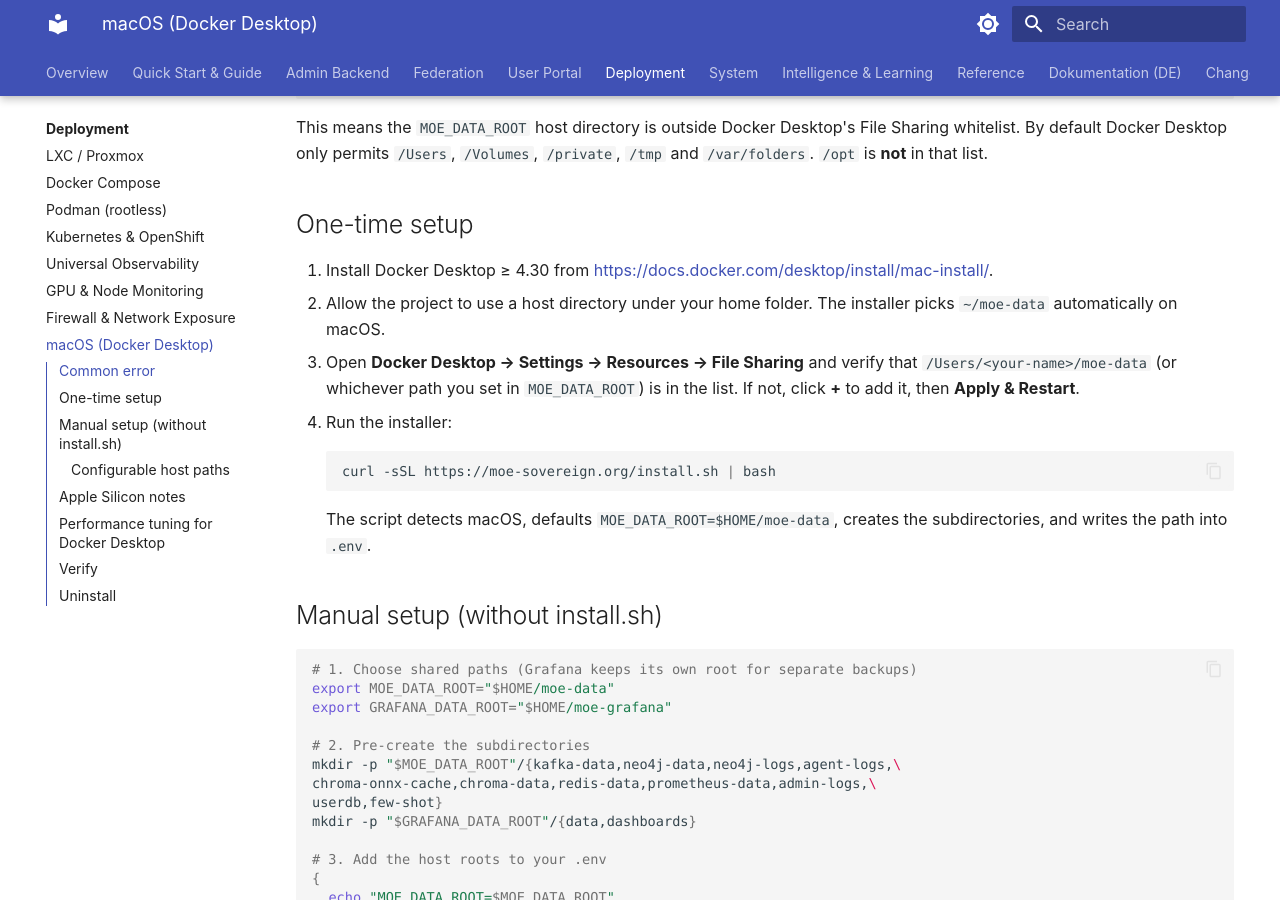
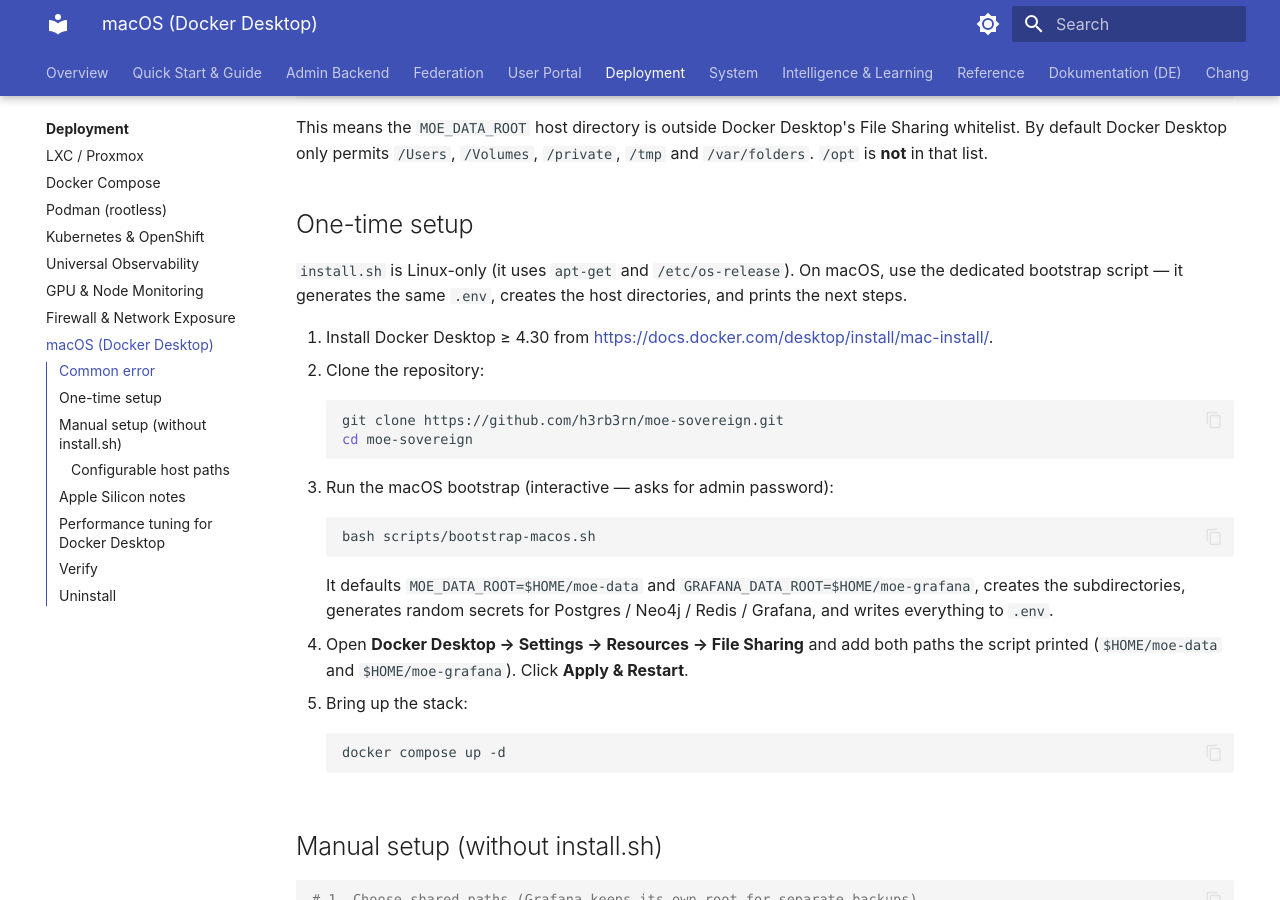
Before and after one commit to h3rb3rn/moe-sovereign, an MkDocs documentation site: the page built from docs/deployment/macos.md, in a window 1280 px wide and 900 px high, scrolled down 374 px. Built offline with MkDocs 1.6.1 and Material for MkDocs 9.7.7, drawn with Linux system fonts in a browser that asks for light colours; a script that is not in the unit is left out.

Commit message:
Fix macOS deployment: dozzle-init path + add bootstrap script
dozzle-init.sh wrote to a hardcoded /opt/moe-infra/dozzle-users.yml
which does not exist on macOS Docker Desktop. The script now writes
to $DOZZLE_USERS_FILE (default /data/dozzle-users.yml) and the
container bind-mount maps ${MOE_DATA_ROOT} to /data, decoupling the
in-container path from the host layout. Also passes
--root-user-action ignore to silence pip's root warning, and validates
that the output directory exists before writing.

install.sh remains Linux-only (apt-get / /etc/os-release). For macOS
users a new scripts/bootstrap-macos.sh generates the .env with random
secrets, creates the host directories under $HOME, preserves any
existing values across re-runs, and prints the File Sharing paths the
operator needs to whitelist.

docs/deployment/macos.md now points to bootstrap-macos.sh as the
official onboarding path.

````diff
--- a/docker-compose.yml
+++ b/docker-compose.yml
@@ -364,8 +364,10 @@
     restart: "no"
     env_file:
       - .env
+    environment:
+      DOZZLE_USERS_FILE: /data/dozzle-users.yml
     volumes:
-      - ${MOE_DATA_ROOT}:${MOE_DATA_ROOT}
+      - ${MOE_DATA_ROOT}:/data
       - ./scripts/dozzle-init.sh:/dozzle-init.sh:ro
     command: ["sh", "/dozzle-init.sh"]
 
--- a/docs/deployment/macos.md
+++ b/docs/deployment/macos.md
@@ -20,19 +20,32 @@
 
 ## One-time setup
 
-1. Install Docker Desktop ≥ 4.30 from <https://docs.docker.com/desktop/install/mac-install/>.
-2. Allow the project to use a host directory under your home folder. The
-   installer picks `~/moe-data` automatically on macOS.
-3. Open **Docker Desktop → Settings → Resources → File Sharing** and
-   verify that `/Users/<your-name>/moe-data` (or whichever path you set
-   in `MOE_DATA_ROOT`) is in the list. If not, click **+** to add it,
-   then **Apply & Restart**.
-4. Run the installer:
+`install.sh` is Linux-only (it uses `apt-get` and `/etc/os-release`). On
+macOS, use the dedicated bootstrap script — it generates the same
+`.env`, creates the host directories, and prints the next steps.
+
+1. Install Docker Desktop ≥ 4.30 from
+   <https://docs.docker.com/desktop/install/mac-install/>.
+2. Clone the repository:
    ```bash
-   curl -sSL https://moe-sovereign.org/install.sh | bash
+   git clone https://github.com/h3rb3rn/moe-sovereign.git
+   cd moe-sovereign
    ```
-   The script detects macOS, defaults `MOE_DATA_ROOT=$HOME/moe-data`,
-   creates the subdirectories, and writes the path into `.env`.
+3. Run the macOS bootstrap (interactive — asks for admin password):
+   ```bash
+   bash scripts/bootstrap-macos.sh
+   ```
+   It defaults `MOE_DATA_ROOT=$HOME/moe-data` and
+   `GRAFANA_DATA_ROOT=$HOME/moe-grafana`, creates the subdirectories,
+   generates random secrets for Postgres / Neo4j / Redis / Grafana, and
+   writes everything to `.env`.
+4. Open **Docker Desktop → Settings → Resources → File Sharing** and add
+   both paths the script printed (`$HOME/moe-data` and
+   `$HOME/moe-grafana`). Click **Apply & Restart**.
+5. Bring up the stack:
+   ```bash
+   docker compose up -d
+   ```
 
 ## Manual setup (without install.sh)
 
````
Also changed, not shown: 2 other files.
